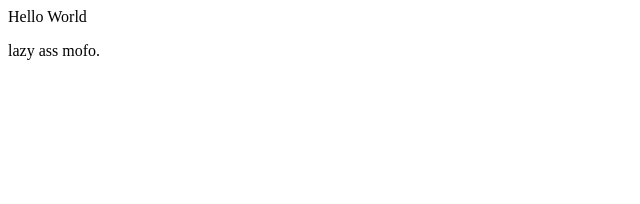
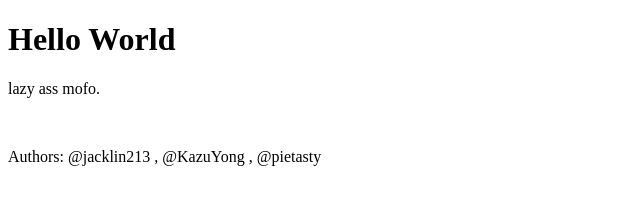
Before and after one commit to jacklin213/kpopinfo, a plain HTML site: page index.html in a window 1280 px wide. Shown: the whole page, without its empty margins (0-640 px from the left). Drawn offline with Linux system fonts and the light colour scheme.

Commit message:
Update index.html

```diff
--- a/index.html
+++ b/index.html
@@ -4,7 +4,9 @@
   <title>Home - KpopInfo</title>
 </head>
 <body>
-Hello World
+<h1>Hello World</h1>
 <p>lazy ass mofo.</p>
+<br />
+<p>Authors: @jacklin213 , @KazuYong , @pietasty</p>
 </body>
 </html>
```
